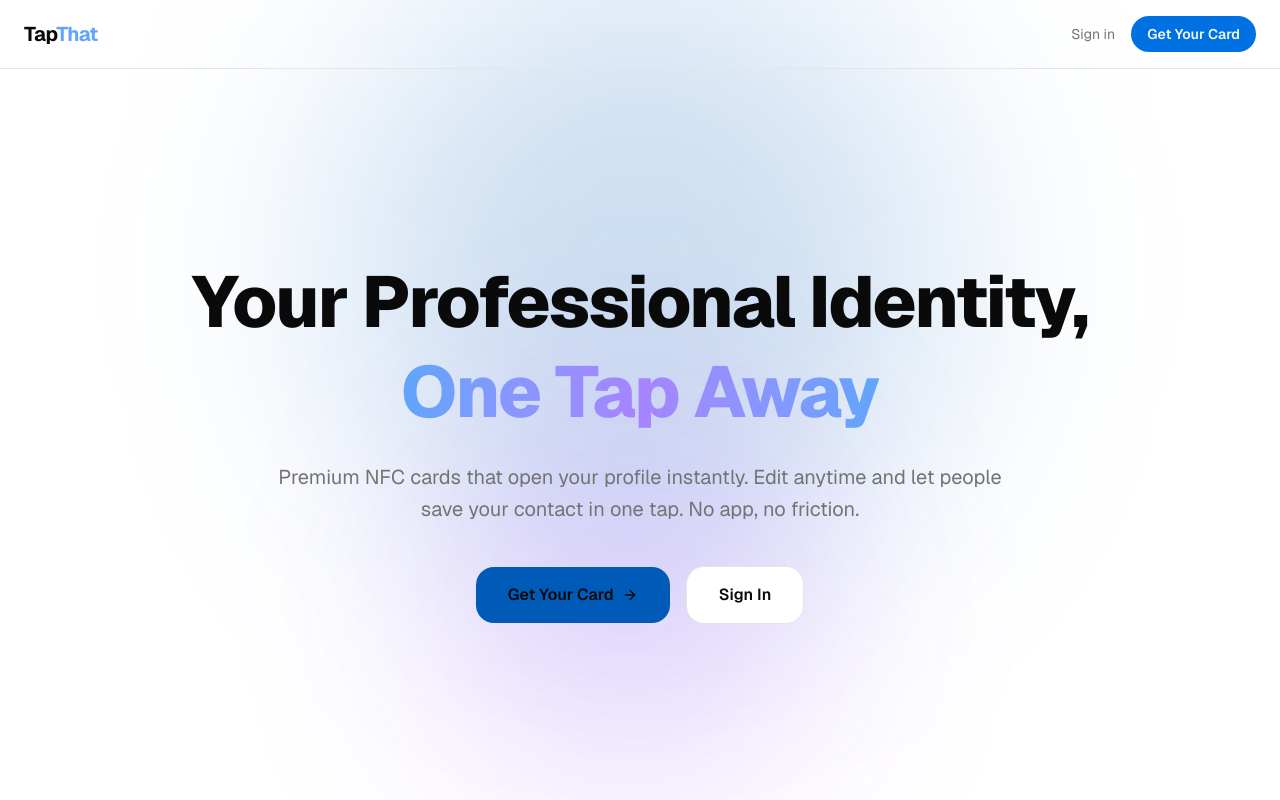
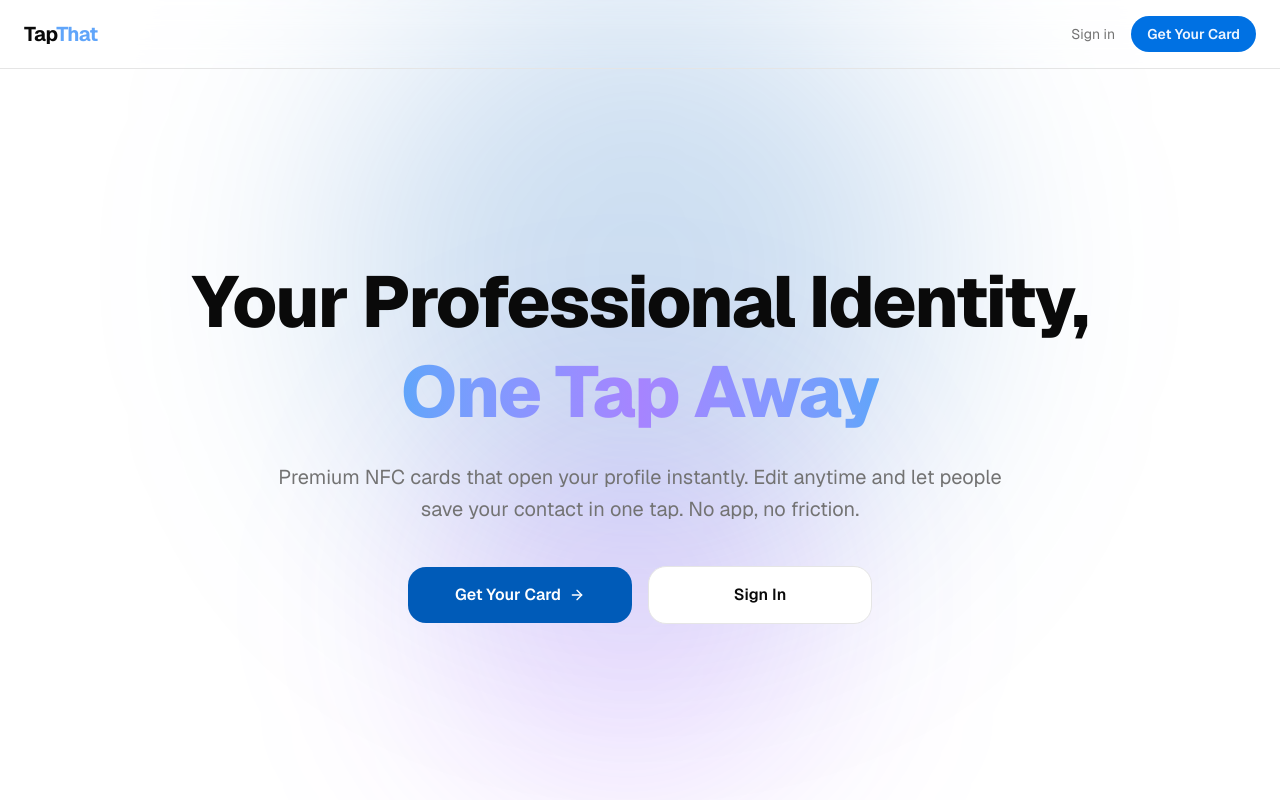
Before and after one commit to youemayare/tapthat-mvp, a Next.js app: page / in a window 1280 px wide. Shown: the top 800 px of the page. Built offline with nearby package versions, Linux system fonts and the light colour scheme; no server answers.

Commit message:
chore: align hero button sizes and contrast

```diff
--- a/src/app/page.tsx
+++ b/src/app/page.tsx
@@ -51,14 +51,14 @@ export default function LandingPage() {
           <div className="flex flex-col sm:flex-row gap-4 justify-center items-center">
             <Link
               href="/signup"
-              className="group inline-flex items-center gap-2 px-8 py-4 bg-brand-600 hover:bg-brand-500 text-foreground font-semibold rounded-2xl transition-all duration-200 hover:scale-105 hover:shadow-lg hover:shadow-brand-500/25"
+              className="group inline-flex justify-center items-center gap-2 px-8 py-4 bg-brand-600 hover:bg-brand-500 text-white font-semibold rounded-2xl transition-all duration-200 hover:scale-105 hover:shadow-lg hover:shadow-brand-500/25 w-56"
             >
               Get Your Card
               <ArrowRight className="w-4 h-4 group-hover:translate-x-1 transition-transform" />
             </Link>
             <Link
               href="/login"
-              className="inline-flex items-center gap-2 px-8 py-4 bg-card text-card-foreground hover:bg-accent text-accent-foreground border border-border text-foreground font-semibold rounded-2xl transition-all duration-200"
+              className="inline-flex justify-center items-center gap-2 px-8 py-4 bg-card text-card-foreground hover:bg-accent text-accent-foreground border border-border font-semibold rounded-2xl transition-all duration-200 w-56"
             >
               Sign In
             </Link>
```
